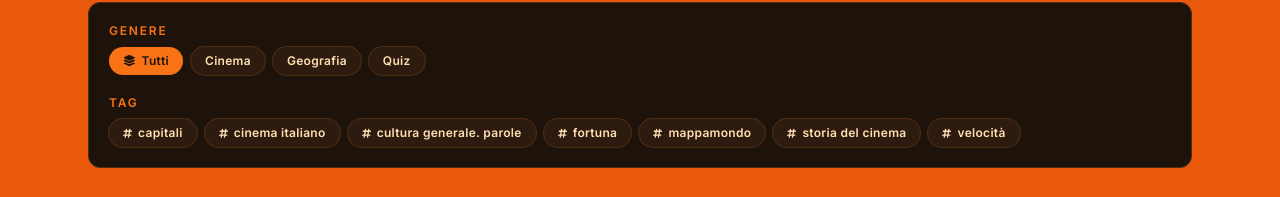
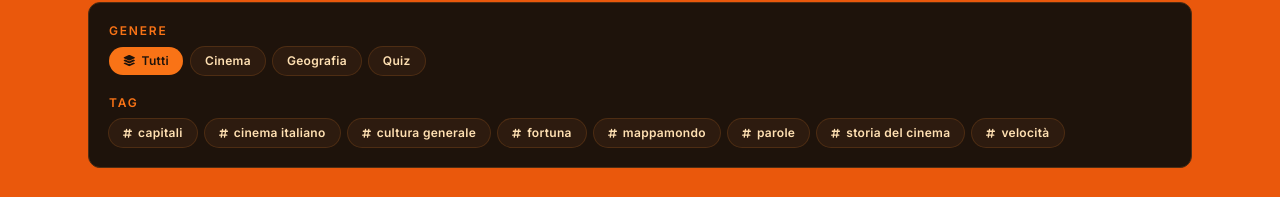
Before and after one commit to ImVinzzzz/myquiz, a React (Vite) app: page / in a window 1280 px wide. Shown: the part 369-566 px from the top of the page. Built offline with nearby package versions, Linux system fonts and the light colour scheme.

Commit message:
Update quizzes.ts

```diff
--- a/src/data/quizzes.ts
+++ b/src/data/quizzes.ts
@@ -15,7 +15,7 @@ export const quizzes: Quiz[] = [
   subtitle: "Perché ogni lettera conta",
   coverImageUrl: "/images/gira-la-ruota.jpg",
   genre: "Quiz",
-  tags: ["cultura generale. parole", "fortuna"],
+  tags: ["cultura generale", "parole", "fortuna"],
   description: "Il classico giuoco a quiz di cultura generale ",
   favorite: true,
   gameUrl: "https://giralaruota.vercel.app/",
```
